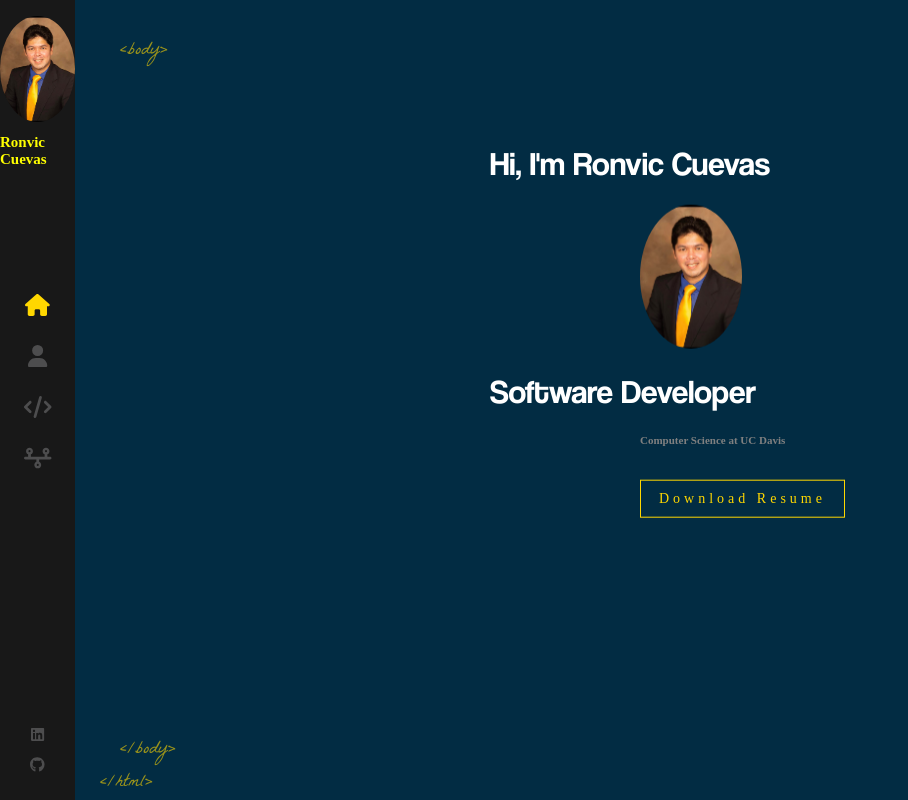
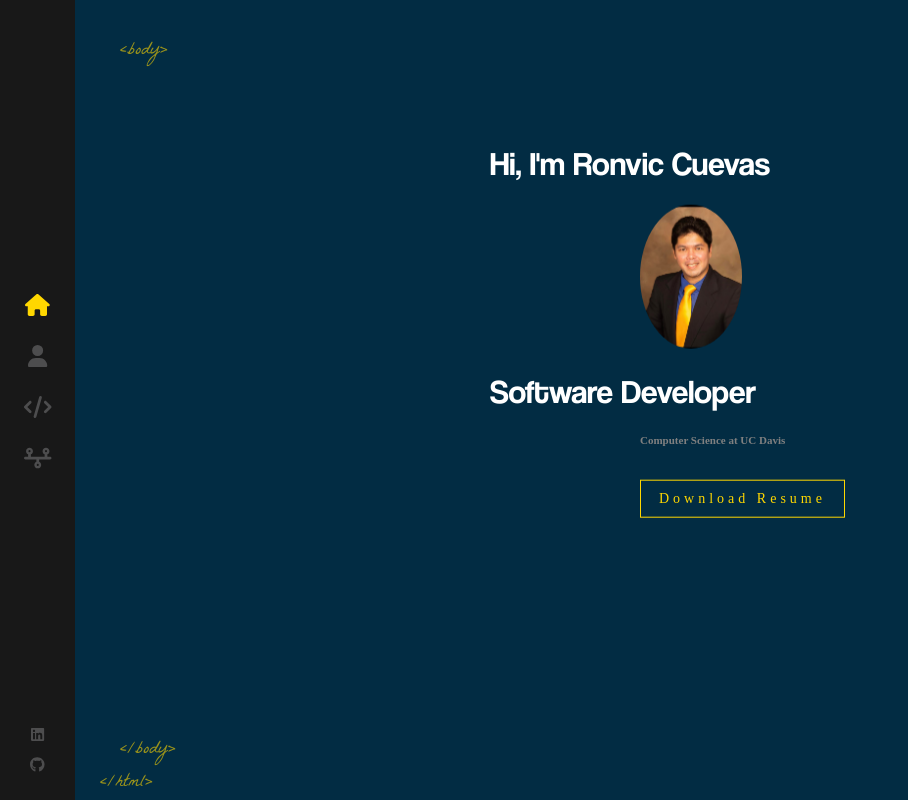
Before and after one commit to ronvic12/ronvicWebsite.github.io, a React (Create React App) app: page / in a window 1280 px wide. Shown: the whole page, without its empty margins (0-908 px from the left). Built offline with nearby package versions, Linux system fonts and the light colour scheme.

Commit message:
added files

```diff
--- a/src/components/About/index.scss
+++ b/src/components/About/index.scss
@@ -0,0 +1,4 @@
+.container about-page{
+    display:flex;
+    flex-direction: container;
+}
--- a/src/components/Sidebar/index.js
+++ b/src/components/Sidebar/index.js
@@ -1,18 +1,14 @@
 import { FontAwesomeIcon } from '@fortawesome/react-fontawesome';
-import {Link,NavLink} from 'react-router-dom';
+import {NavLink} from 'react-router-dom';
 import './index.scss';
 import {faHome,faUser,faCode,faTimeline} from '@fortawesome/free-solid-svg-icons';
-import Ronvic from '../../assets/images/ronvic.png';
+
 import {
     faLinkedin,
     faGithub
   } from '@fortawesome/free-brands-svg-icons'
 const Sidebar = () => (
     <div className= "nav-bar">
-        <Link className= 'logo' to ="/">
-            <img src ={Ronvic} alt ="Logo"></img>
-            <h2 className= 'title'>Ronvic Cuevas</h2>
-        </Link>
         <nav>
             <NavLink exact = "true" activeclassname = "active" to ="/">
                 <FontAwesomeIcon icon ={faHome} color= "#4d4d4e"/>
```
Also changed, not shown: src/components/Experience/index.js (added), src/components/Experience/index.scss (added), src/components/Projects/index.js (added), src/components/Projects/index.scss (added).
